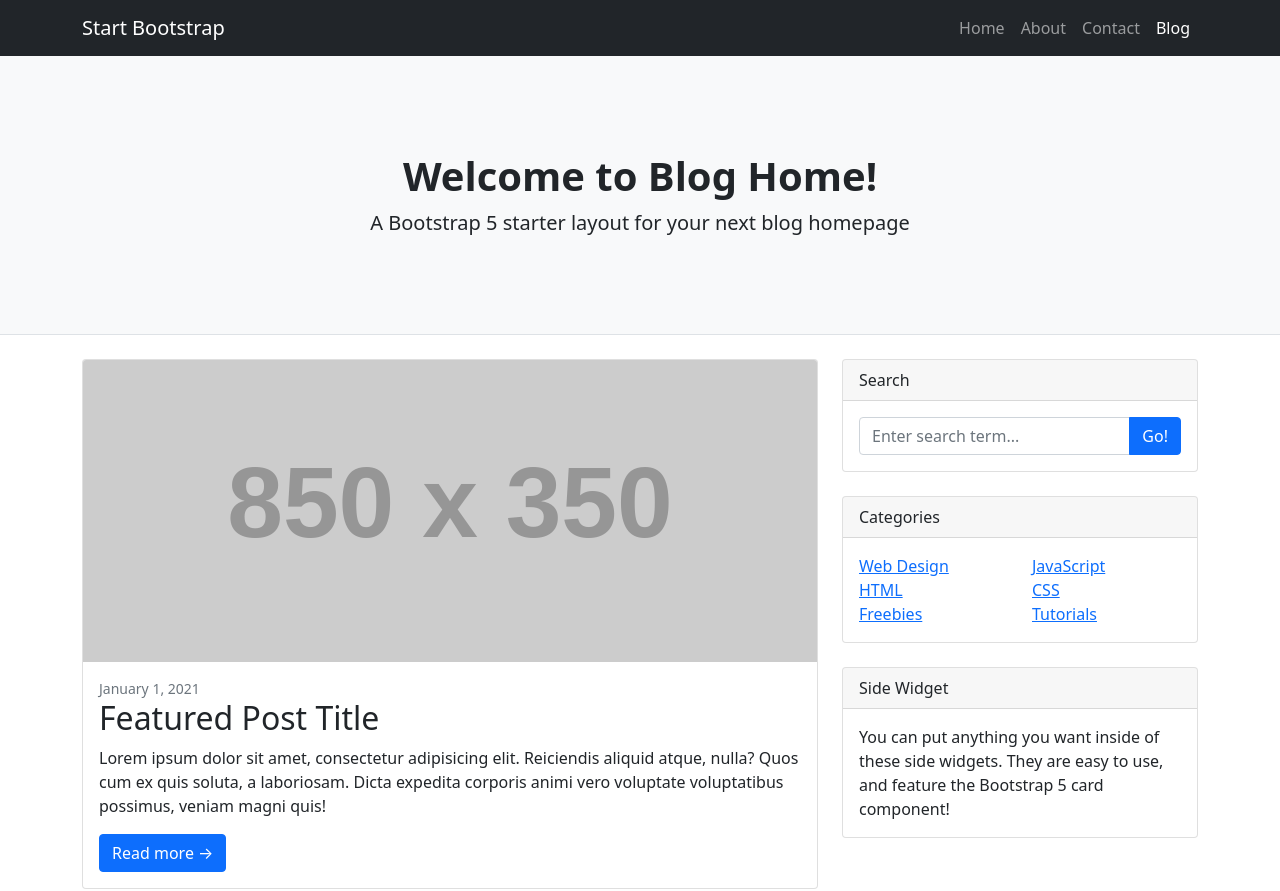
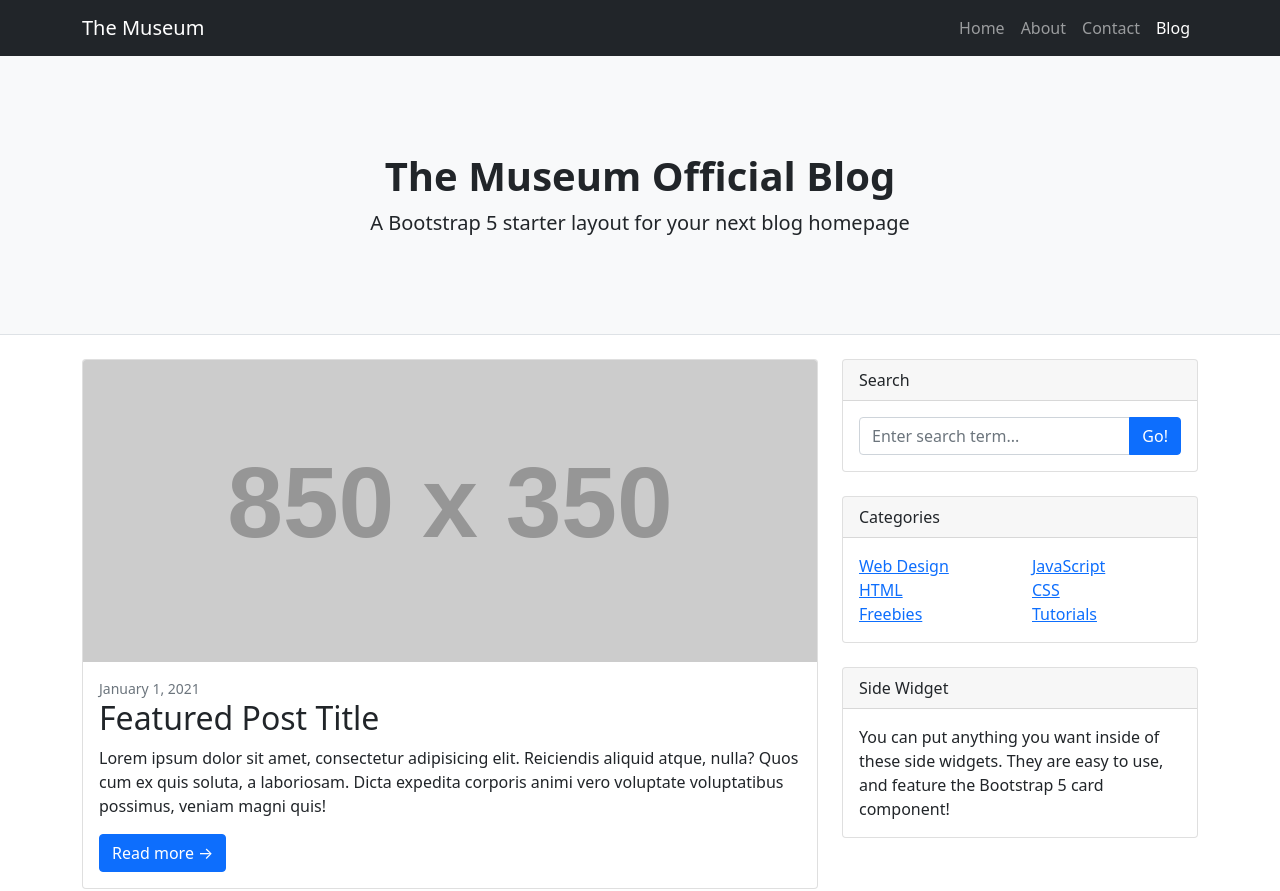
Before and after one commit to andeg8/andeg8.github.io, a plain HTML site: page index.html in a window 1280 px wide. Shown: the top 891 px of the page. Drawn offline with nearby package versions, Linux system fonts and the light colour scheme; placeholder pictures from the web are drawn by us.

Commit message:
dev_update

```diff
--- a/index.html
+++ b/index.html
@@ -5,7 +5,7 @@
         <meta name="viewport" content="width=device-width, initial-scale=1, shrink-to-fit=no" />
         <meta name="description" content="" />
         <meta name="author" content="" />
-        <title>Blog Home - Start Bootstrap Template</title>
+        <title>The Museum - Official Page</title>
         <!-- Favicon-->
         <link rel="icon" type="image/x-icon" href="assets/favicon.ico" />
         <!-- Core theme CSS (includes Bootstrap)-->
@@ -15,7 +15,7 @@
         <!-- Responsive navbar-->
         <nav class="navbar navbar-expand-lg navbar-dark bg-dark">
             <div class="container">
-                <a class="navbar-brand" href="#!">Start Bootstrap</a>
+                <a class="navbar-brand" href="#!">The Museum</a>
                 <button class="navbar-toggler" type="button" data-bs-toggle="collapse" data-bs-target="#navbarSupportedContent" aria-controls="navbarSupportedContent" aria-expanded="false" aria-label="Toggle navigation"><span class="navbar-toggler-icon"></span></button>
                 <div class="collapse navbar-collapse" id="navbarSupportedContent">
                     <ul class="navbar-nav ms-auto mb-2 mb-lg-0">
@@ -31,7 +31,7 @@
         <header class="py-5 bg-light border-bottom mb-4">
             <div class="container">
                 <div class="text-center my-5">
-                    <h1 class="fw-bolder">Welcome to Blog Home!</h1>
+                    <h1 class="fw-bolder">The Museum Official Blog</h1>
                     <p class="lead mb-0">A Bootstrap 5 starter layout for your next blog homepage</p>
                 </div>
             </div>
```
